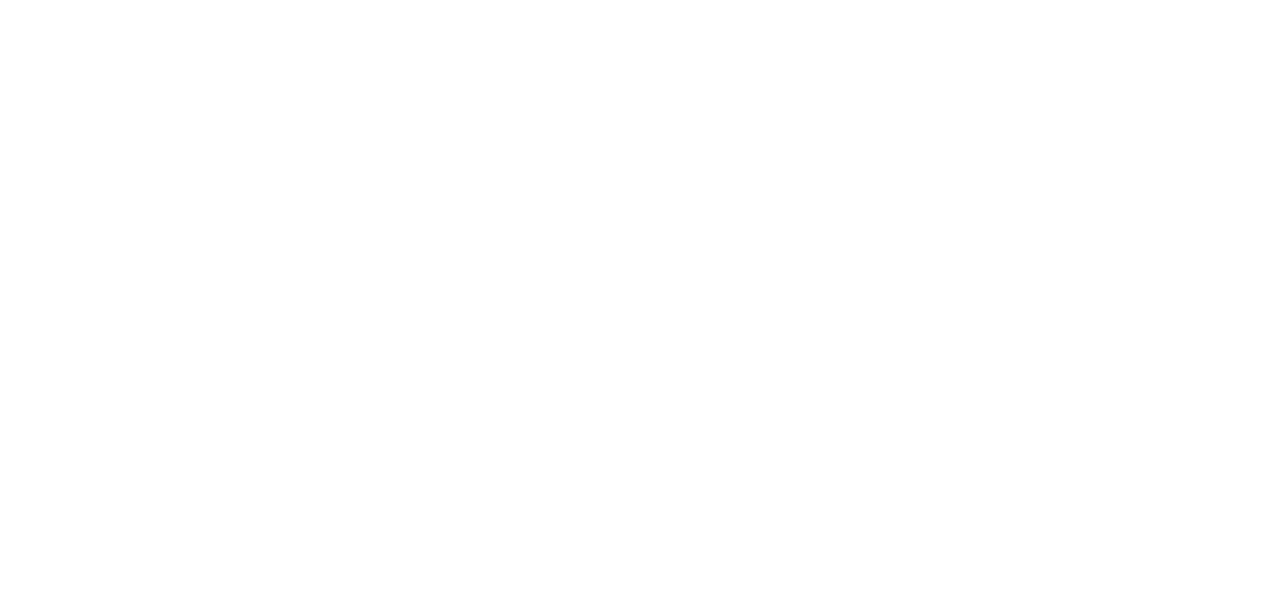
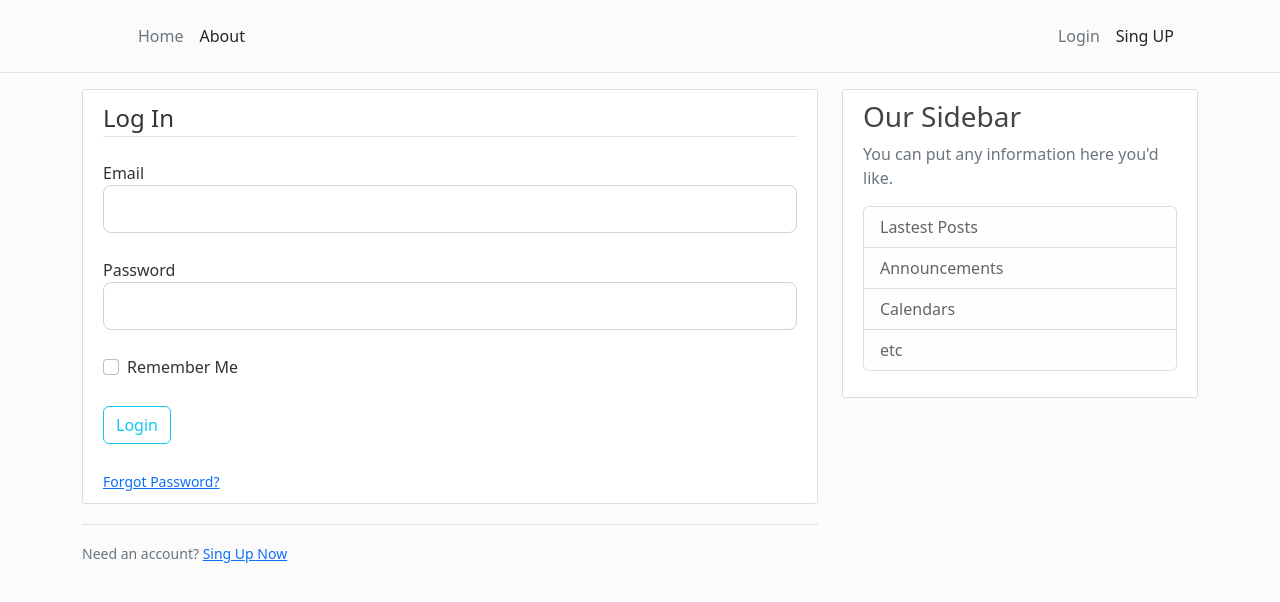
Before and after one commit to GreymiGarcia/flask-blog, a Flask app: page /login in a window 1280 px wide. Before the commit the part shown is empty. Shown: the top 602 px of the page. Run offline with Flask 2, Linux system fonts and the light colour scheme.

Commit message:
forms and validation finished

```diff
--- a/app.py
+++ b/app.py
@@ -1,4 +1,4 @@
-from flask import Flask, render_template, url_for, flash
+from flask import Flask, render_template, url_for, flash, redirect
 from forms import RegitrationForm, LoginForm
 
 app = Flask(__name__)
@@ -38,11 +38,21 @@ def about():
 @app.route("/register", methods=['GET','POST'])
 def register():
     form = RegitrationForm()
+    if form.validate_on_submit():
+        flash(f'Account created for {form.username.data}!', 'success')
+        return redirect(url_for('home'))
     return render_template("regisster.html", title="Rrgiter", form=form)
 
-@app.route("/login")
+@app.route("/login", methods=['GET','POST'])
 def login():
     form = LoginForm()
+    if form.validate_on_submit():
+
+        if form.email.data == 'admin@blog.com' and form.password.data == 'password':
+            flash(f'You have been logged in!', 'success')
+            return redirect(url_for('home'))
+        else:
+            flash(f'Login unsuccessful. Please check your username and password', 'danger')
     return render_template("login.html", title="Login", form=form)
 
 if __name__ == '__main__':
--- a/forms.py
+++ b/forms.py
@@ -15,7 +15,7 @@ class RegitrationForm(FlaskForm):
 
     confirm_password = PasswordField("Confirm Password",
     validators=[DataRequired(),
-    EqualTo('Password')])
+    EqualTo('password')])
 
     submit = SubmitField("Sign Up")
 
--- a/templates/layout.html
+++ b/templates/layout.html
@@ -21,17 +21,20 @@
                     </a>
 
                     <ul class="nav col-12 col-lg-auto me-lg-auto mb-2 justify-content-center mb-md-0">
-                        <li><a href="#" class="nav-link px-2 link-secondary">Overview</a></li>
-                        <li><a href="#" class="nav-link px-2 link-dark">Inventory</a></li>
-                        <li><a href="#" class="nav-link px-2 link-dark">Customers</a></li>
-                        <li><a href="#" class="nav-link px-2 link-dark">Products</a></li>
+                        <li><a href="{{ url_for('home') }}" class="nav-link px-2 link-secondary">Home</a></li>
+                        <li><a href="{{ url_for('about') }}" class="nav-link px-2 link-dark">About</a></li>
+                        <!-- <li><a href="#" class="nav-link px-2 link-dark">Customers</a></li>
+                        <li><a href="#" class="nav-link px-2 link-dark">Products</a></li> -->
                     </ul>
 
-                    <form class="col-12 col-lg-auto mb-3 mb-lg-0 me-lg-3" role="search">
+                    <!-- <form class="col-12 col-lg-auto mb-3 mb-lg-0 me-lg-3" role="search">
                         <input type="search" class="form-control" placeholder="Search..." aria-label="Search">
-                    </form>
-
-                    <div class="dropdown text-end">
+                    </form> -->
+                    <ul class="nav col-12 col-lg-auto mb-3 mb-lg-0 me-lg-3">
+                        <li><a href="{{ url_for('login') }}" class="nav-link px-2 link-secondary">Login</a></li>
+                        <li><a href="{{ url_for('register') }}" class="nav-link px-2 link-dark">Sing UP</a></li>
+                    </ul>
+                    <!-- <div class="dropdown text-end">
                         <a href="#" class="d-block link-dark text-decoration-none dropdown-toggle" data-bs-toggle="dropdown" aria-expanded="false">
                             <img src="https://github.com/mdo.png" alt="mdo" width="32" height="32" class="rounded-circle">
                         </a>
@@ -42,7 +45,7 @@
                             <li><hr class="dropdown-divider"></li>
                             <li><a class="dropdown-item" href="#">Sign out</a></li>
                         </ul>
-                    </div>
+                    </div> -->
                 </div>
             </div>
         </header>
@@ -50,6 +53,15 @@
         <main role="main" class="container">
             <div class="row">
                 <div class="col-md-8">
+                    {% with messages = get_flashed_messages(with_categories=true) %}
+                        {% if messages %}
+                            {% for category, message in messages %}
+                                <div class="alert alert-{{ category }}">
+                                    {{ message }}
+                                </div>
+                            {% endfor %}
+                        {% endif %}
+                    {% endwith %}
                     {% block content %}{% endblock %}
                 </div>
                 <div class="col-md-4">
--- a/templates/login.html
+++ b/templates/login.html
@@ -0,0 +1,52 @@
+{% extends "layout.html" %}
+{% block content %}
+    <div class="content-section">
+        <form method="POST" action="" >
+            {{ form.hidden_tag() }}
+            <fieldset class="form-group">
+                <legend class="border-bottom mb-4">Log In</legend>
+                <div class="form-group">
+                    {{ form.email.label(class="form-control-label") }}
+                    {% if form.email.errors %}
+                        {{ form.email(class="form-control form-control-lg is-invalid") }}
+                        <div class="invalid-feedback">
+                            {% for error in form.email.errors %}
+                                <span>{{ error }}</span>
+                            {% endfor %}
+                        </div>
+                    {% else %}
+                        {{ form.email(class="form-control form-control-lg") }}
+                    {% endif %}
+                </div>
+                <div class="form-group">
+                    {{ form.password.label(class="form-control-label") }}
+                    {% if form.password.errors %}
+                        {{ form.password(class="form-control form-control-lg is-invalid") }}
+                        <div class="invalid-feedback">
+                            {% for error in form.password.errors %}
+                                <span>{{ error }}</span>
+                            {% endfor %}
+                        </div>
+                    {% else %}
+                        {{ form.password(class="form-control form-control-lg") }}
+                    {% endif %}
+                </div>
+                <div class="form-check">
+                    {{ form.remember(class="form-check-input") }}
+                    {{ form.remember.label(class="form-check-label") }}
+                </div>
+            </fieldset>
+            <div class="form-group">
+                {{ form.submit(class="btn btn-outline-info") }}
+            </div>
+            <small class="text-muted ml-2">
+                <a href="#">Forgot Password?</a>
+            </small>
+        </form>
+    </div>
+    <div class="border-top pt-3">
+        <small class="text-muted">
+            Need an account? <a class="ml-2" href="{{ url_for('register') }}">Sing Up Now</a>
+        </small>
+    </div>
+{% endblock content %}
```
Also changed, not shown: templates/regisster.html (+38 -2 lines), 1 other file.
